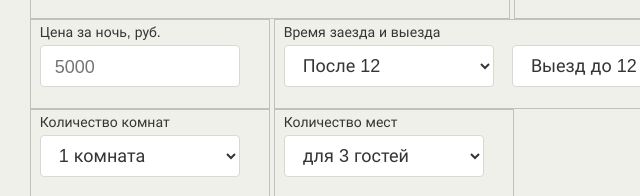
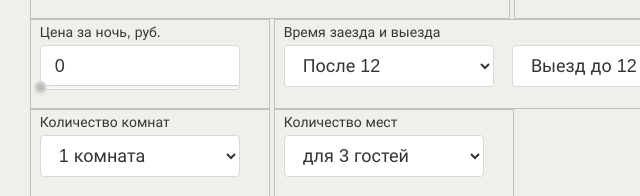
Before and after one commit to htmlacademy-javascript/1773647-keksobooking-27, a website with bundled scripts: page index.html in a window 1280 px wide. Shown: the part 1018-1214 px from the top of the page, 92-732 px from the left. Built offline with nearby package versions, Linux system fonts and the light colour scheme.

Commit message:
Добавила слайдер для прайса

```diff
--- a/index.html
+++ b/index.html
@@ -4,6 +4,7 @@
   <meta charset="utf-8">
   <link rel="stylesheet" href="css/normalize.css">
   <link rel="stylesheet" href="css/style.css">
+  <link rel="stylesheet" href="./vendor/nouislider/nouislider.css">
   <link rel="shortcut icon" href="favicon.ico" type="image/x-icon">
   <title>Кексобукинг</title>
 </head>
@@ -230,6 +231,7 @@
   </template>
 
   <script src="./vendor/pristine/pristine.min.js"></script>
+  <script src="./vendor/nouislider/nouislider.js"></script>
   <script src="./js/main.js" type="module"></script>
 </body>
 </html>
--- a/js/ad-form.js
+++ b/js/ad-form.js
@@ -76,3 +76,32 @@ adForm.addEventListener('submit', (evt) => {
   evt.preventDefault();
   pristine.validate();
 });
+
+// Слайдер в поле цены
+const sliderElement = document.querySelector('.ad-form__slider');
+
+noUiSlider.create(sliderElement, {
+  range: {
+    min: 0,
+    max: 100000,
+  },
+  start: 0,
+  step: 10,
+  connect: 'lower',
+  format: {
+    to: function (value) {
+      return value.toFixed(0);
+    },
+    from: function (value) {
+      return parseFloat(value);
+    },
+  },
+});
+
+sliderElement.noUiSlider.on('update', () => {
+  priceInput.value = sliderElement.noUiSlider.get();
+});
+
+sliderElement.setAttribute('disabled', true);
+
+sliderElement.removeAttribute('disabled');
--- a/js/markup-elements.js
+++ b/js/markup-elements.js
@@ -1,5 +1,5 @@
 import {photoMocks} from './mock.js';
-import { getRandomArrayItem } from './random.js';
+// import { getRandomArrayItem } from './random.js';
 
 const cardTemplate = document.querySelector('#card').content.querySelector('.popup');
 const cardFragment = document.createDocumentFragment();
@@ -78,6 +78,6 @@ for( const {offer, author} of photoMocks) {
   cardFragment.append(cardElement);
 }
 
-const canvasElement = document.querySelector('#map-canvas');
+// const canvasElement = document.querySelector('#map-canvas');
 
-canvasElement.append(getRandomArrayItem(cardFragment.childNodes));
+// canvasElement.append(getRandomArrayItem(cardFragment.childNodes));
```
